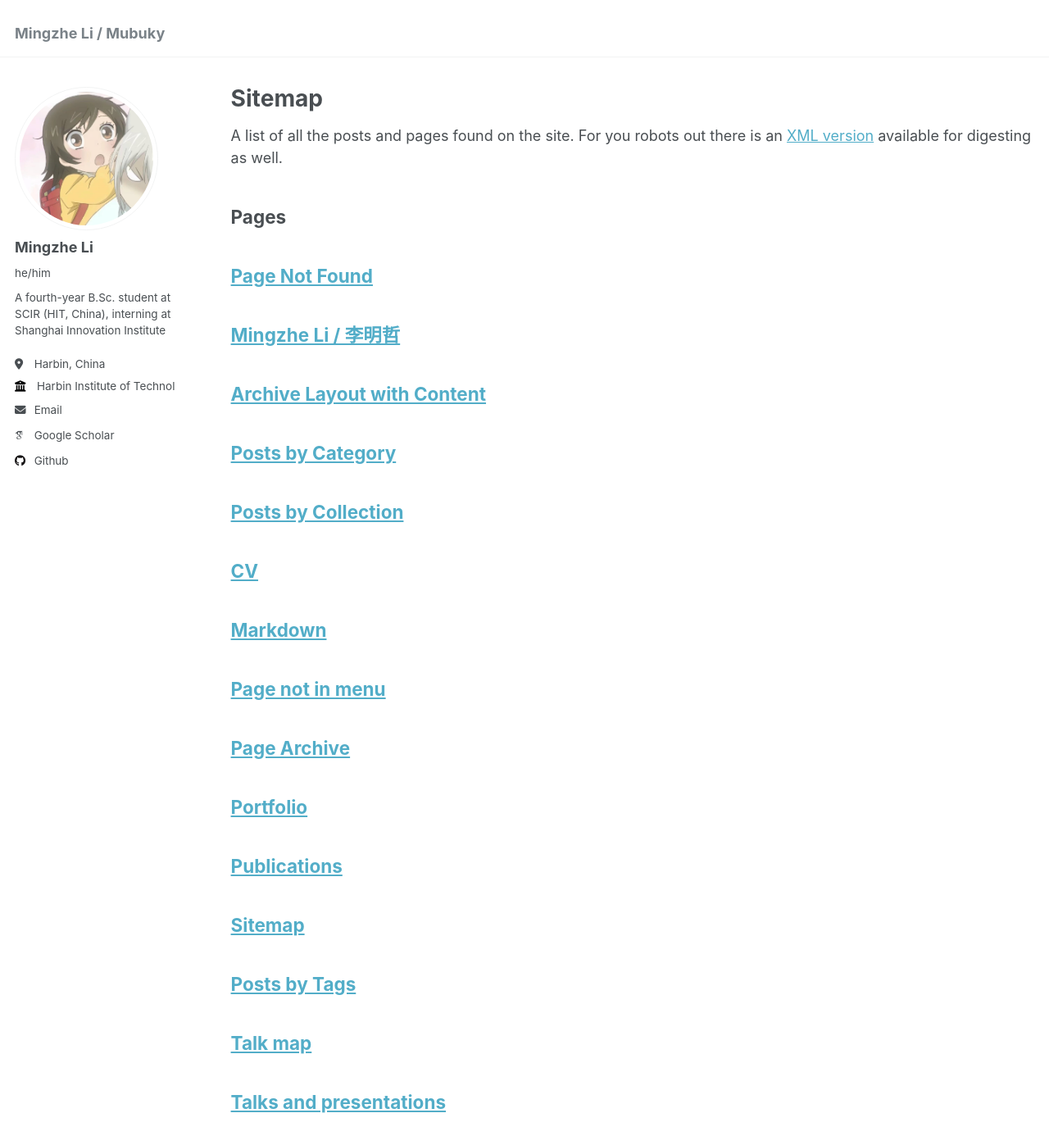
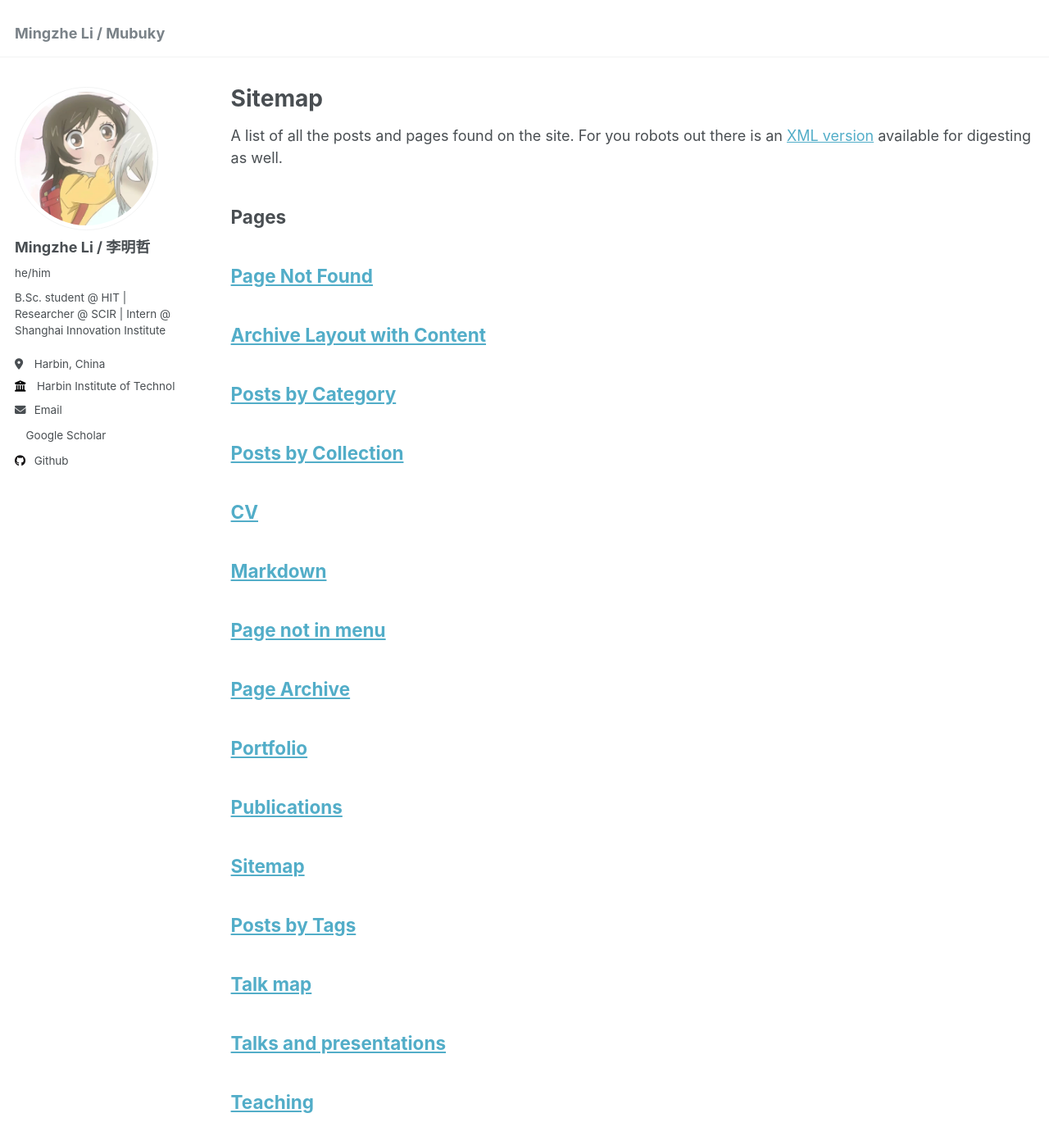
Before and after one commit to tj-chen-1209/chentingjia.github.io, a Jekyll site: the page built from _pages/sitemap.md, in a window 1280 px wide and 1400 px high. Shown: the top 1397 px of the window at 82% size. Built offline with Jekyll 4.4.1, drawn with Linux system fonts in a browser that asks for light colours; some web fonts are replaced; some of the changed text lies outside the part shown.

```diff
--- a/_config.yml
+++ b/_config.yml
@@ -15,6 +15,7 @@ description              : &description "A fourth-year B.Sc. student at SCIR (HI
 url                      : https://mubuky.github.io # the base hostname & protocol for your site e.g. "https://mmistakes.github.io"
 baseurl                  : "" # the subpath of your site, e.g. "/blog"
 repository               : "mubuky/mubuky.github.io"
+google_scholar_stats_use_cdn : true
 
 # Site Author - The following control what appear as part of the author content on the side bar.
 #               If a field is blank the icon and link will not appear, otherwise it will be shown.
@@ -22,9 +23,9 @@ repository               : "mubuky/mubuky.github.io"
 author:
   # Biographic information
   avatar           : "profile.png"
-  name             : "Mingzhe Li"
+  name             : "Mingzhe Li / 李明哲"
   pronouns         : "he/him"
-  bio              : "A fourth-year B.Sc. student at SCIR (HIT, China), interning at Shanghai Innovation Institute"
+  bio              : "B.Sc. student @ HIT | Researcher @ SCIR | Intern @ Shanghai Innovation Institute"
   location         : "Harbin, China"
   employer         : "Harbin Institute of Technology"
   uri              : # URL
@@ -290,7 +291,7 @@ sass:
 permalink: /:categories/:title/
 # paginate: 5 # amount of posts to show
 # paginate_path: /page:num/
-timezone: America/Los_Angeles # http://en.wikipedia.org/wiki/List_of_tz_database_time_zones
+timezone: Asia/Shanghai # http://en.wikipedia.org/wiki/List_of_tz_database_time_zones
 
 
 # Plugins
--- a/_includes/head/custom.html
+++ b/_includes/head/custom.html
@@ -1,32 +1,8 @@
-{% include base_path %}
-
 <!-- start custom head snippets -->
 
-<link rel="apple-touch-icon" sizes="57x57" href="{{ base_path }}/images/apple-touch-icon-57x57.png?v=M44lzPylqQ">
-<link rel="apple-touch-icon" sizes="60x60" href="{{ base_path }}/images/apple-touch-icon-60x60.png?v=M44lzPylqQ">
-<link rel="apple-touch-icon" sizes="72x72" href="{{ base_path }}/images/apple-touch-icon-72x72.png?v=M44lzPylqQ">
-<link rel="apple-touch-icon" sizes="76x76" href="{{ base_path }}/images/apple-touch-icon-76x76.png?v=M44lzPylqQ">
-<link rel="apple-touch-icon" sizes="114x114" href="{{ base_path }}/images/apple-touch-icon-114x114.png?v=M44lzPylqQ">
-<link rel="apple-touch-icon" sizes="120x120" href="{{ base_path }}/images/apple-touch-icon-120x120.png?v=M44lzPylqQ">
-<link rel="apple-touch-icon" sizes="144x144" href="{{ base_path }}/images/apple-touch-icon-144x144.png?v=M44lzPylqQ">
-<link rel="apple-touch-icon" sizes="152x152" href="{{ base_path }}/images/apple-touch-icon-152x152.png?v=M44lzPylqQ">
-<link rel="apple-touch-icon" sizes="180x180" href="{{ base_path }}/images/apple-touch-icon-180x180.png?v=M44lzPylqQ">
-<link rel="icon" type="image/png" href="{{ base_path }}/images/favicon-32x32.png?v=M44lzPylqQ" sizes="32x32">
-<link rel="icon" type="image/png" href="{{ base_path }}/images/android-chrome-192x192.png?v=M44lzPylqQ" sizes="192x192">
-<link rel="icon" type="image/png" href="{{ base_path }}/images/favicon-96x96.png?v=M44lzPylqQ" sizes="96x96">
-<link rel="icon" type="image/png" href="{{ base_path }}/images/favicon-16x16.png?v=M44lzPylqQ" sizes="16x16">
-<link rel="manifest" href="{{ base_path }}/images/manifest.json?v=M44lzPylqQ">
-<link rel="mask-icon" href="{{ base_path }}/images/safari-pinned-tab.svg?v=M44lzPylqQ" color="#000000">
-<link rel="shortcut icon" href="/images/favicon.ico?v=M44lzPylqQ">
-<meta name="msapplication-TileColor" content="#000000">
-<meta name="msapplication-TileImage" content="{{ base_path }}/images/mstile-144x144.png?v=M44lzPylqQ">
-<meta name="msapplication-config" content="{{ base_path }}/images/browserconfig.xml?v=M44lzPylqQ">
-<meta name="theme-color" content="#ffffff">
-<link rel="stylesheet" href="{{ base_path }}/assets/css/academicons.css"/>
-
-
-<!-- Support for MatJax -->
-<script src="https://cdnjs.cloudflare.com/polyfill/v3/polyfill.min.js?features=es6"></script>
-<script id="MathJax-script" async src="https://cdn.jsdelivr.net/npm/mathjax@3/es5/tex-mml-chtml.js"></script>
+<!-- Google Scholar Stats -->
+{% if site.google_scholar_stats_use_cdn %}
+{% include fetch_google_scholar_stats.html %}
+{% endif %}
 
 <!-- end custom head snippets -->
--- a/assets/css/main.scss
+++ b/assets/css/main.scss
@@ -39,3 +39,72 @@
 @import "vendor/font-awesome/brands";
 @import "vendor/magnific-popup/magnific-popup";
 @import "print";
+
+/* Custom styles for academic homepage */
+.paper-box {
+    display: flex;
+    justify-content: left;
+    align-items: center;
+    flex-direction: row;
+    flex-wrap: wrap;
+    border-bottom: 1px #efefef solid;
+    padding: 2em 0 2em 0;
+
+
+    .paper-box-image{
+        justify-content: center;
+        display: flex;
+        width: 100%;
+        order: 2;
+        img {
+            max-width: 400px;
+            box-shadow: 3px 3px 6px #888;
+            object-fit: cover;
+        }
+    }
+
+    .paper-box-text{
+        max-width: 100%;
+        order: 1;
+    }
+
+    @include breakpoint($medium) {
+        .paper-box-image{
+            justify-content: left;
+            min-width: 200px;
+            max-width: 40%;
+            order: 1;
+        }
+
+        .paper-box-text{
+            justify-content: left;
+            padding-left: 2em;
+            max-width: 60%;
+            order: 2;
+        }
+
+    }
+}
+
+$scroll_offset : 2em;
+h1:before, .anchor:before {
+    content: '';
+    display: block;
+    position: relative;
+    width: 0;
+    height: $scroll_offset;
+    margin-top: -$scroll_offset;
+}
+
+.badge {
+    padding-left: 1rem;
+    padding-right: 1rem;
+    position: absolute;
+    top: -0.5rem;
+    right: -0.5rem;
+    font-size: 0.8rem;
+    background: linear-gradient(45deg, #f093fb 0%, #f5576c 100%);
+    color: white;
+    z-index: 100;
+    border-radius: 6px;
+}
--- /dev/null
+++ b/optimization_status.txt
@@ -0,0 +1 @@
+Website optimization completed successfully! 🎉
```
Also changed, not shown: README.md (+100 -35 lines), _includes/fetch_google_scholar_stats.html (added, +26 -0 lines), _pages/about.md (+7 -15 lines), _pages/includes/education.md (added, +10 -0 lines), _pages/includes/intro.md (added, +11 -0 lines), _pages/includes/news.md (added, +3 -0 lines), _pages/includes/pub.md (added, +12 -0 lines).
